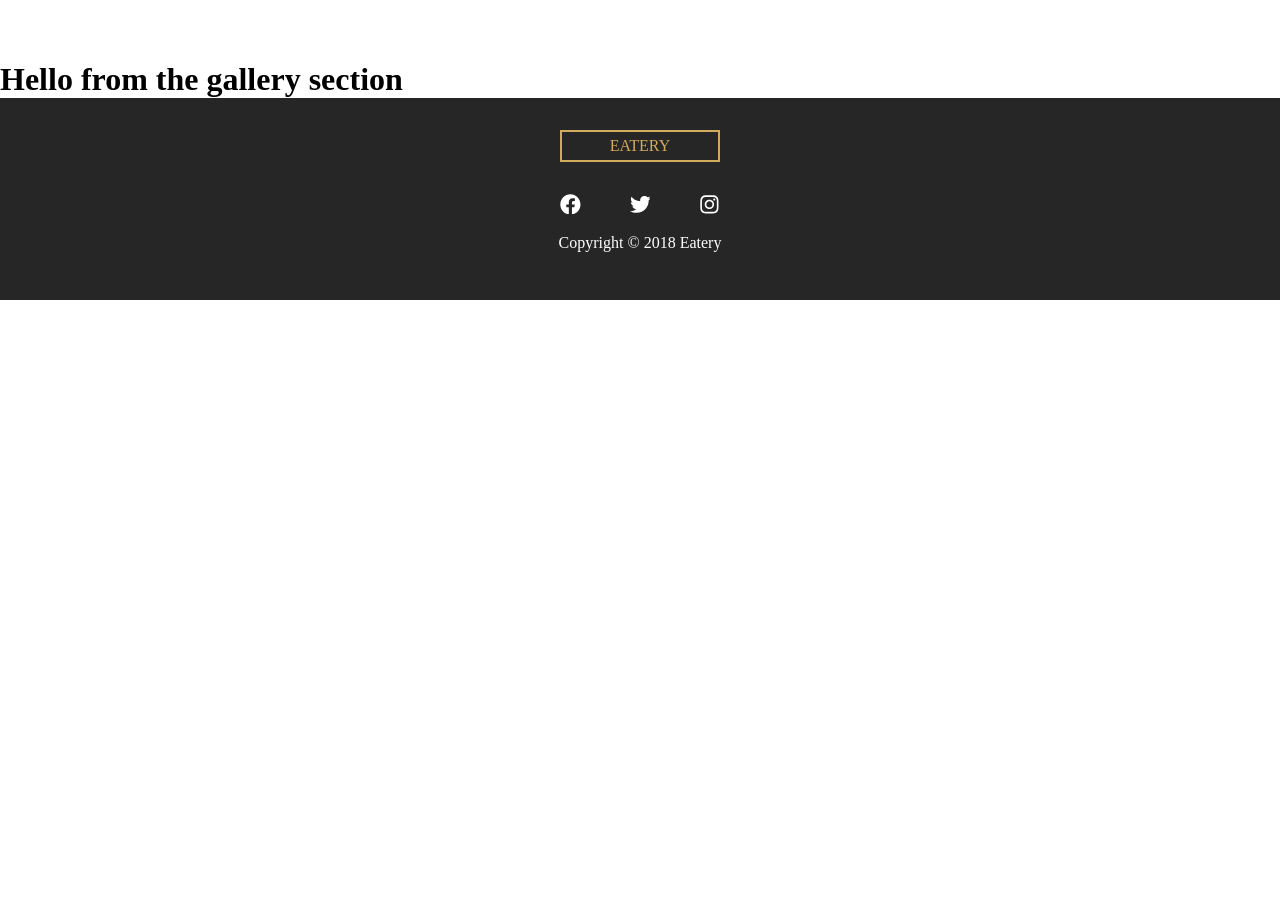
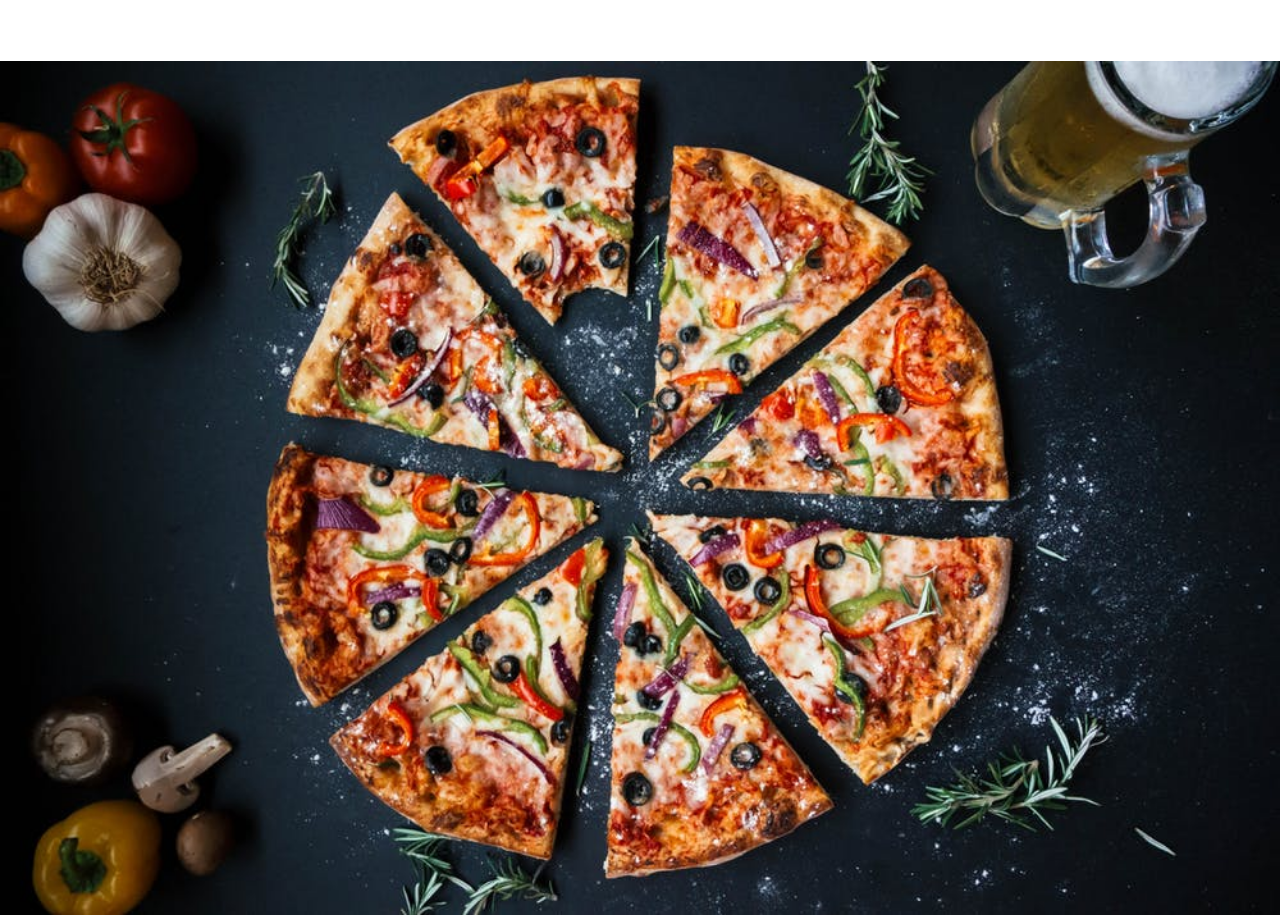
Before and after one commit to bdmllc/gr2, a Gatsby site: page / in a window 1280 px wide. Shown: the part 1161-2076 px from the top of the page. Before the commit the page ends 1461 px from the top, so only its background shows below. Built offline with nearby package versions, Linux system fonts and the light colour scheme; Gatsby itself is replaced by a stand-in of ours.

Commit message:
another commit

```diff
--- a/package.json
+++ b/package.json
@@ -7,14 +7,14 @@
   "dependencies": {
     "babel-plugin-styled-components": "^1.10.0",
     "gatsby": "^2.0.76",
-    "gatsby-image": "^2.0.28",
-    "gatsby-plugin-manifest": "^2.0.9",
+    "gatsby-image": "^2.0.0-rc.4",
+    "gatsby-plugin-manifest": "^2.0.13",
     "gatsby-plugin-offline": "^2.0.16",
     "gatsby-plugin-react-helmet": "^3.0.2",
     "gatsby-plugin-sharp": "^2.0.18",
     "gatsby-plugin-styled-components": "^3.0.4",
     "gatsby-source-filesystem": "^2.0.8",
-    "gatsby-transformer-sharp": "^2.1.8",
+    "gatsby-transformer-sharp": "^2.1.12",
     "prop-types": "^15.6.2",
     "react": "^16.6.3",
     "react-dom": "^16.6.3",
--- a/src/components/HomePageComponents/Gallery.js
+++ b/src/components/HomePageComponents/Gallery.js
@@ -1,9 +1,26 @@
 import React from 'react'
+import styled from 'styled-components'
+import {StaticQuery,graphql} from 'gatsby'
+import {styles,Section} from '../../utils'
+import Img from 'gatsby-image'
+
+const SINGLE_IMAGE = graphql `
+{
+  img1: file(relativePath: {eq: "homeGallery/img-1.jpeg" }) {
+    childImageSharp {
+      fluid(maxWidth: 500) {
+        ...GatsbyImageSharpFluid_tracedSVG
+      }
+    }
+  }
+}
+`
 
 export default function Gallery() {
-  return (
-    <div>
-      <h1>Hello from the gallery section</h1>
-    </div>
+  return ( <
+    StaticQuery query = {SINGLE_IMAGE}
+    render = {
+      data => <Img fluid={data.img1.childImageSharp.fluid} />}
+    />
   )
 }
--- a/src/pages/index.js
+++ b/src/pages/index.js
@@ -1,3 +1,4 @@
+
 import React from 'react'
 import SEO from '../components/seo'
 import Layout from '../components/layout'
```
Also changed, not shown: src/components/image.js (+20 -20 lines), 1 other file.
